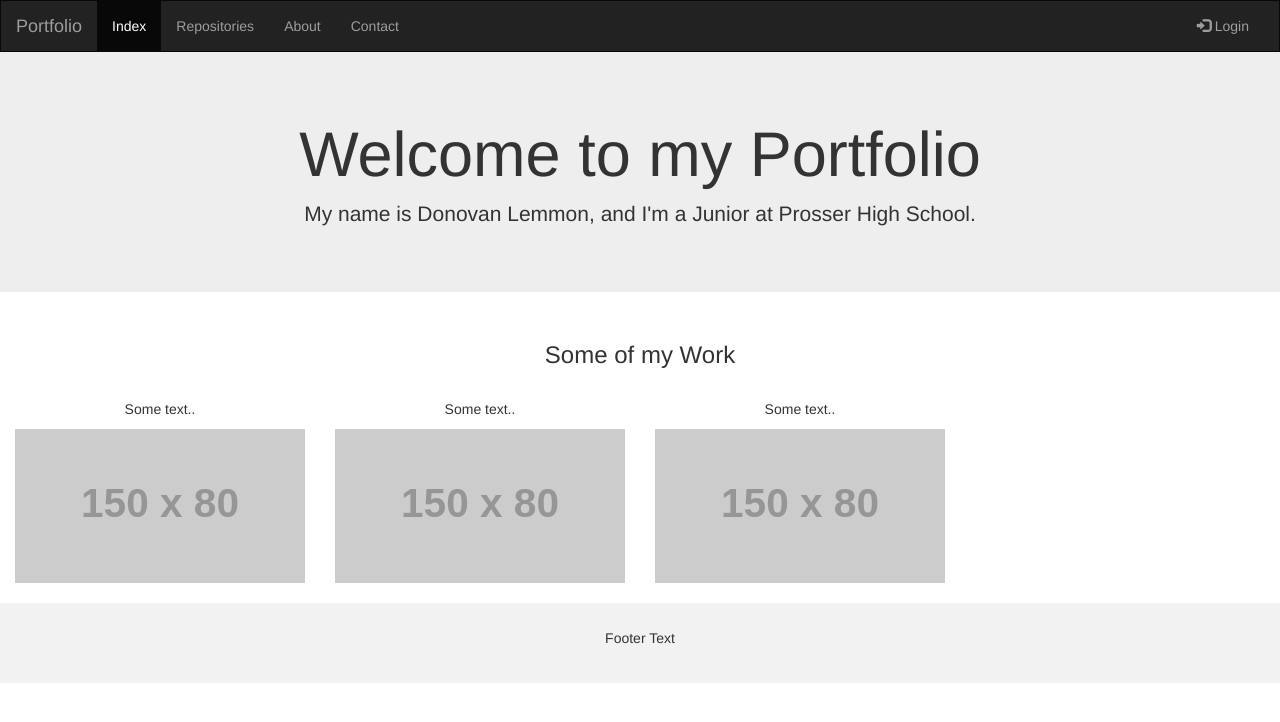
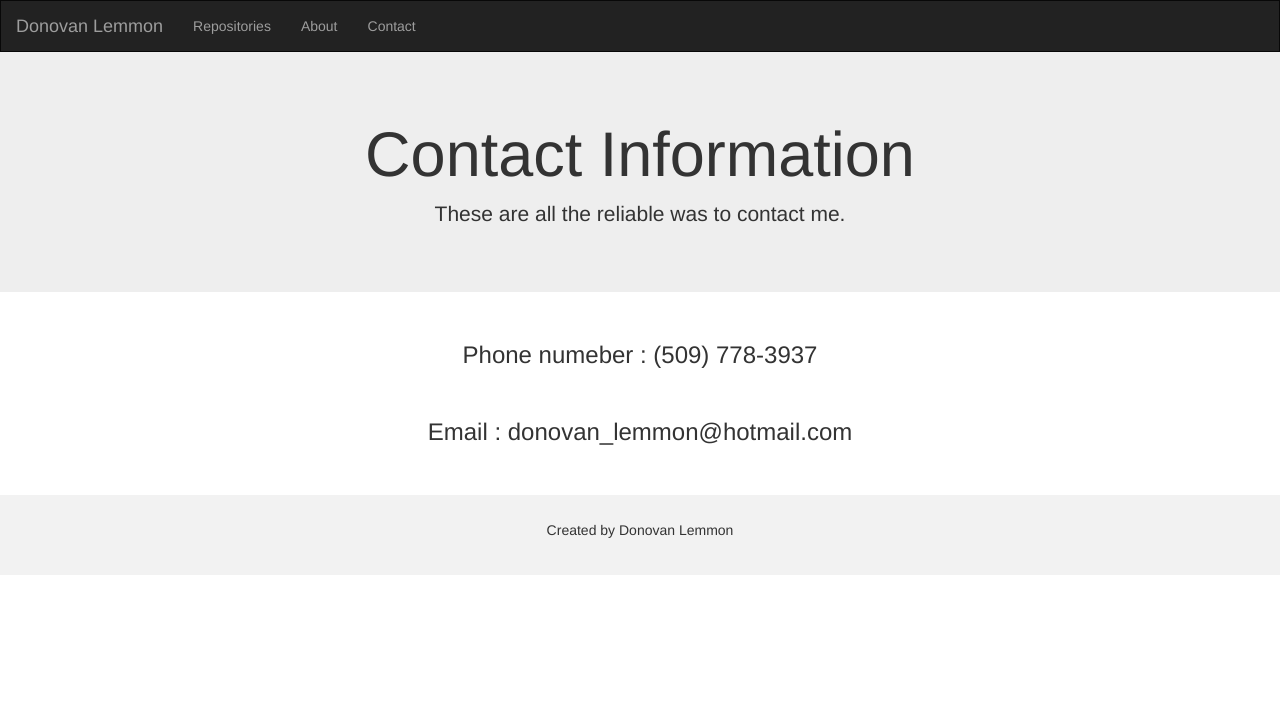
Before and after one commit to Donovan-L/Donovan-L.github.io, a plain HTML site: page contact.html in a window 1280 px wide. Drawn offline with nearby package versions, Linux system fonts and the light colour scheme.

Commit message:
Update contact.html

```diff
--- a/contact.html
+++ b/contact.html
@@ -32,17 +32,13 @@
         <span class="icon-bar"></span>
         <span class="icon-bar"></span>
       </button>
-      <a class="navbar-brand" href="#">Portfolio</a>
+      <a class="navbar-brand" href="index.hmtl">Donovan Lemmon</a>
     </div>
     <div class="collapse navbar-collapse" id="myNavbar">
       <ul class="nav navbar-nav">
-        <li class="active"><a href="#">Index</a></li>
         <li><a href="https://github.com/Donovan-L?tab=repositories">Repositories</a></li>
-        <li><a href="#">About</a></li>
-        <li><a href="#">Contact</a></li>
-      </ul>
-      <ul class="nav navbar-nav navbar-right">
-        <li><a href="#"><span class="glyphicon glyphicon-log-in"></span> Login</a></li>
+        <li><a href="about.html">About</a></li>
+        <li><a href="contact.html">Contact</a></li>
       </ul>
     </div>
   </div>
@@ -50,34 +46,19 @@
 
 <div class="jumbotron">
   <div class="container text-center">
-    <h1>Welcome to my Portfolio</h1>
-    <p>My name is Donovan Lemmon, and I'm a Junior at Prosser High School.</p>
+    <h1>Contact Information</h1>
+    <p>These are all the reliable was to contact me.</p>
   </div>
 </div>
 
 <div class="container-fluid bg-3 text-center">
-  <h3>Some of my Work</h3><br>
-  <div class="row">
-    <div class="col-sm-3">
-      <p>Some text..</p>
-      <img src="https://placehold.it/150x80?text=IMAGE" class="img-responsive" style="width:100%" alt="Image">
-    </div>
-    <div class="col-sm-3">
-      <p>Some text..</p>
-      <img src="https://placehold.it/150x80?text=IMAGE" class="img-responsive" style="width:100%" alt="Image">
-    </div>
-    <div class="col-sm-3">
-      <p>Some text..</p>
-      <img src="https://placehold.it/150x80?text=IMAGE" class="img-responsive" style="width:100%" alt="Image">
-    </div>
-    <div class="col-sm-3">
-    </div>
-  </div>
+  <h3>Phone numeber : (509) 778-3937</h3><br>
+  <h3>Email : donovan_lemmon@hotmail.com</h3><br>
 </div><br>
 
 
 <footer class="container-fluid text-center">
-  <p>Footer Text</p>
+  <p>Created by Donovan Lemmon</p>
 </footer>
 
 </body>
```
